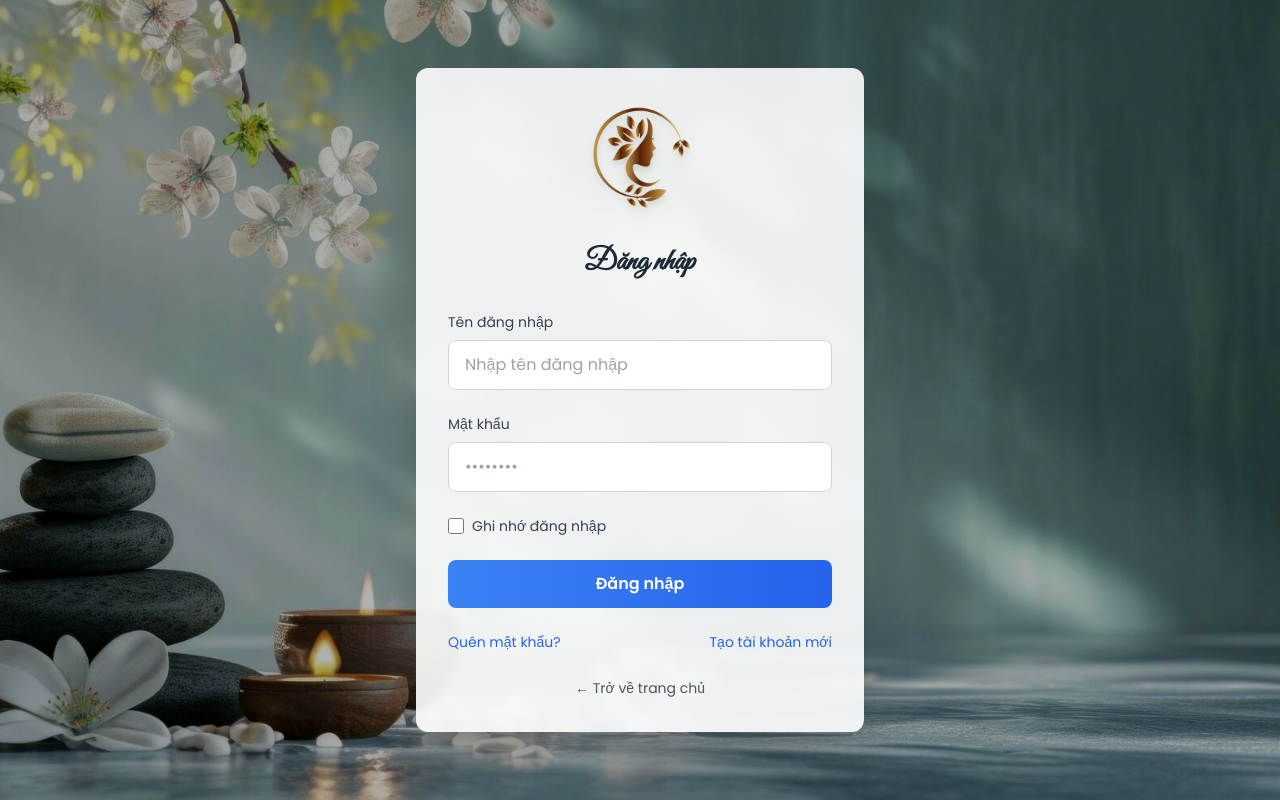
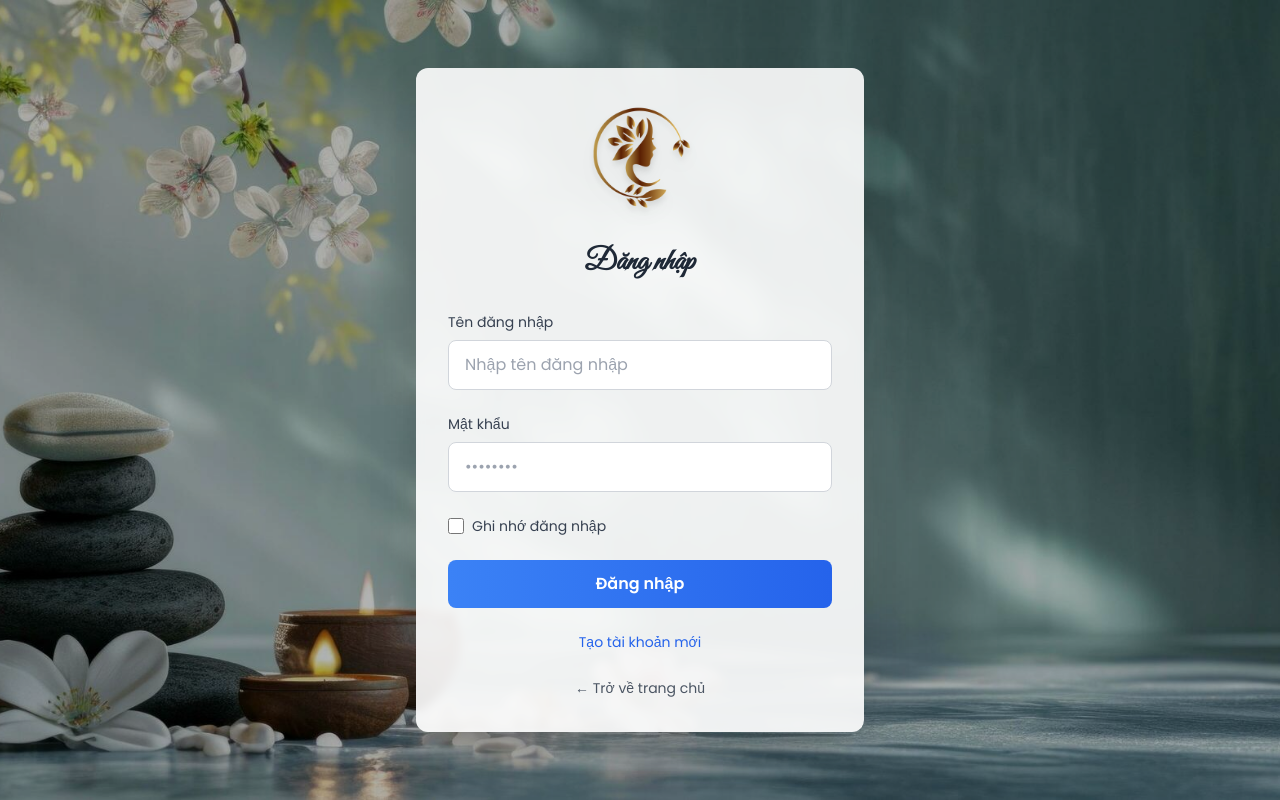
Before and after one commit to nguyenanhhung403/Aura-Blossom-Spa, a React (Vite) app: page /login in a window 1280 px wide. Built offline with nearby package versions, Linux system fonts and the light colour scheme; no server answers.

Commit message:
Update Login.jsx

```diff
--- a/src/components/Auth/Login.jsx
+++ b/src/components/Auth/Login.jsx
@@ -161,13 +161,7 @@ function Login() {
           </motion.button>
         </form>
 
-        <div className="my-6 flex items-center justify-between text-sm">
-          <Link
-            to="/email-check"
-            className="text-blue-600 hover:text-blue-800 font-medium"
-          >
-            Quên mật khẩu?
-          </Link>
+        <div className="my-6 flex items-center justify-center text-sm">
           <Link
             to="/register"
             className="text-blue-600 hover:text-blue-800 font-medium"
```
